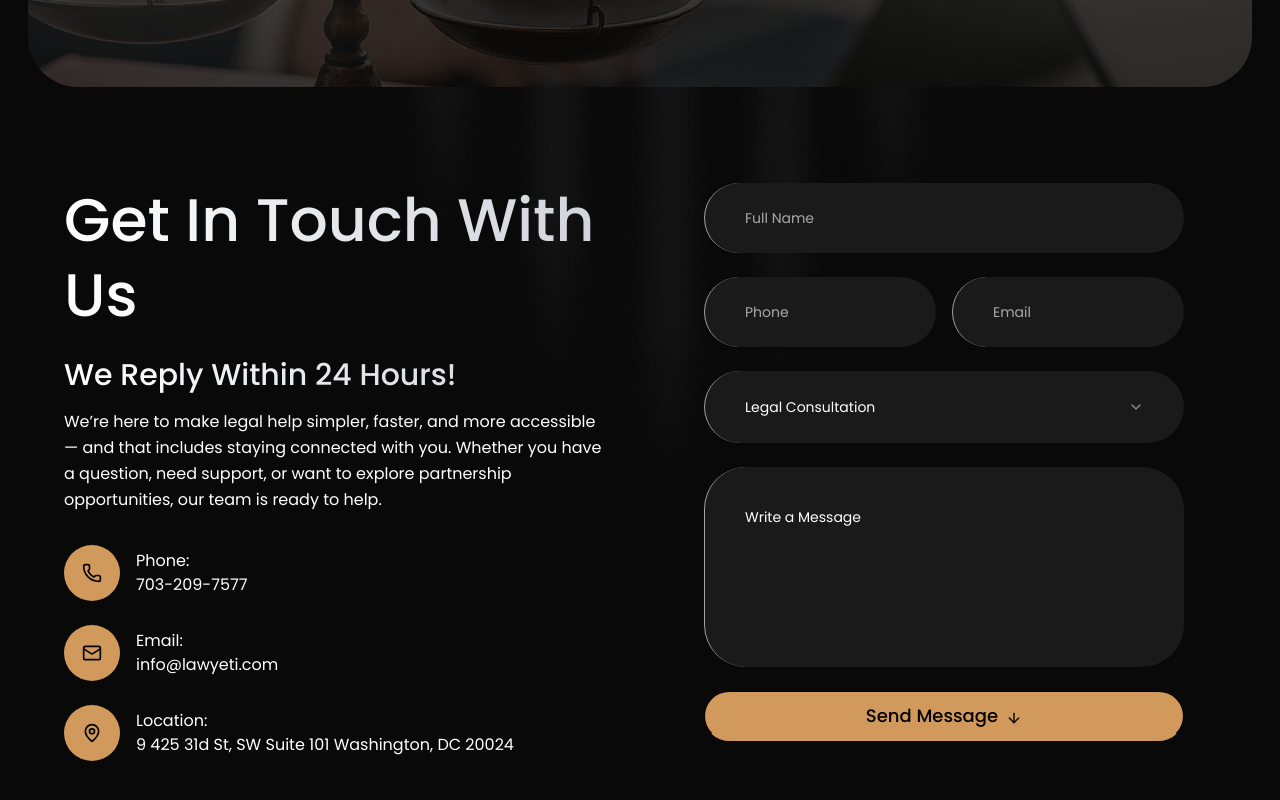
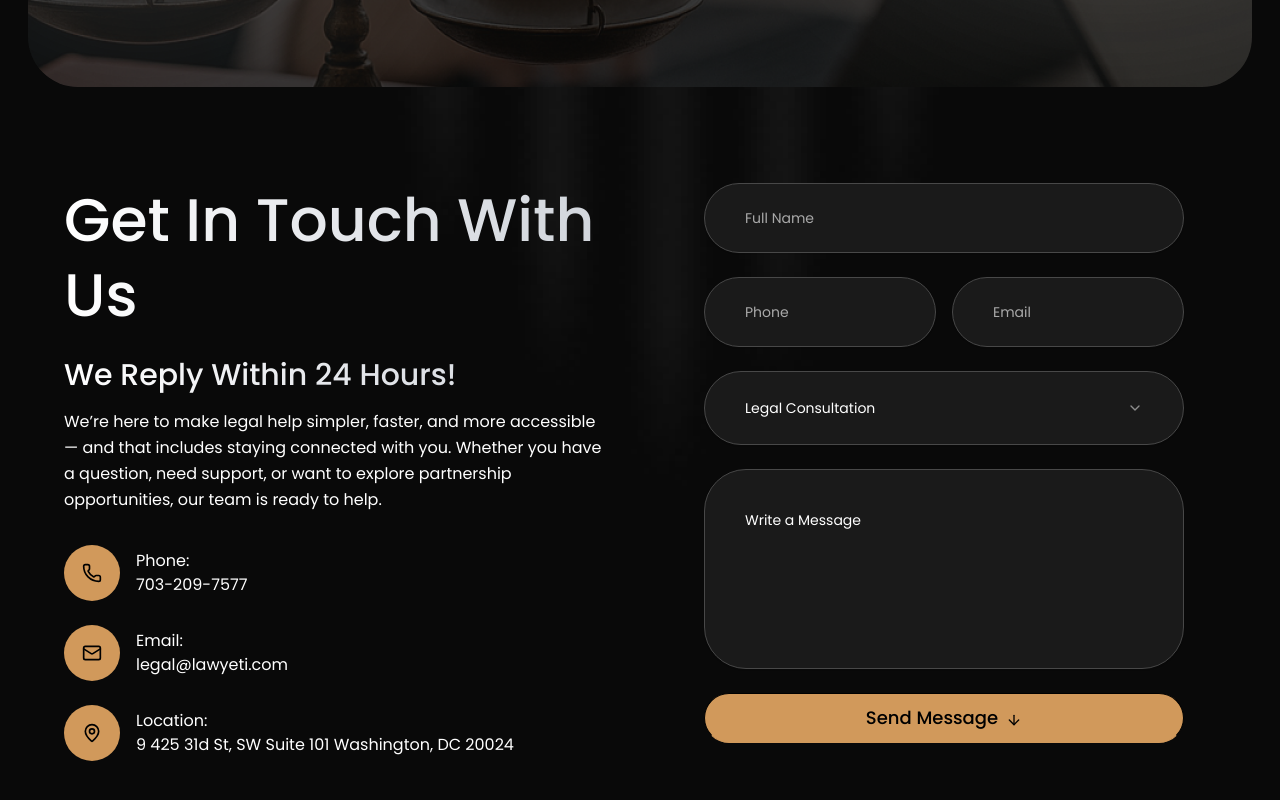
Before and after one commit to mdhasnainhanif/lawyeti, a Next.js app: page /contact-us in a window 1280 px wide. Shown: the part 482-1282 px from the top of the page. Built offline with nearby package versions, Linux system fonts and the light colour scheme.

Commit message:
set form UI

```diff
--- a/src/app/contact-us/page.jsx
+++ b/src/app/contact-us/page.jsx
@@ -151,7 +151,7 @@ export default function ContactPage() {
                 <div>
                   <p className="text-white  text-base">Email:</p>
                   <p className="text-law-yeti-text-muted  text-base">
-                    info@lawyeti.com
+                    legal@lawyeti.com
                   </p>
                 </div>
               </div>
@@ -182,7 +182,7 @@ export default function ContactPage() {
                   name="name"
                   placeholder="Full Name"
                   required
-                  className="bg-[#1A1A1A] border-0 border-l h-[70px] rounded-[42px] border-white/60 placeholder:text-[14px] px-10 focus-visible:border-white/60"
+                  className="bg-[#1A1A1A] border-[#484848] h-[70px] rounded-[42px] placeholder:text-[14px] px-10 focus-visible:border-white/60"
                 />
 
                 <div className="grid grid-cols-1 md:grid-cols-2 gap-4">
@@ -190,19 +190,19 @@ export default function ContactPage() {
                     name="phone"
                     placeholder="Phone"
                     required
-                    className="bg-[#1A1A1A] border-0 border-l h-[70px] rounded-[42px] border-white/60 placeholder:text-[14px] px-10 focus-visible:border-white/60"
+                    className="bg-[#1A1A1A] border-[#484848] h-[70px] rounded-[42px] placeholder:text-[14px] px-10 focus-visible:border-white/60"
                   />
                   <Input
                     type="email"
                     name="email"
                     placeholder="Email"
                     required
-                    className="bg-[#1A1A1A] border-0 border-l h-[70px] rounded-[42px] border-white/60 placeholder:text-[14px] px-10 focus-visible:border-white/60"
+                    className="bg-[#1A1A1A] border-[#484848] h-[70px] rounded-[42px] placeholder:text-[14px] px-10 focus-visible:border-white/60"
                   />
                 </div>
 
                 <Select value={service} onValueChange={setService}>
-                  <SelectTrigger className="w-full bg-[#1A1A1A] border-0 border-l  rounded-[42px] border-white/60 placeholder:text-[14px] px-10 py-9 focus-visible:border-white/60">
+                  <SelectTrigger className="w-full bg-[#1A1A1A] border-[#484848]  rounded-[42px] placeholder:text-[14px] px-10 py-9 focus-visible:border-white/60">
                     <SelectValue placeholder="Select Services" />
                   </SelectTrigger>
                   <SelectContent className="w-full bg-[#1A1A1A] text-white border-white/20">
@@ -221,7 +221,7 @@ export default function ContactPage() {
                   name="message"
                   placeholder="Write a Message"
                   required
-                  className="bg-[#1A1A1A] h-[200px] border-0 border-l  rounded-[42px] border-white/60 placeholder:text-[14px] px-10 py-10 resize-none focus-visible:border-white/60"
+                  className="bg-[#1A1A1A] h-[200px] border-[#484848]  rounded-[42px] placeholder:text-[14px] px-10 py-10 resize-none focus-visible:border-white/60"
                 />
 
                 <Button
--- a/src/app/page.jsx
+++ b/src/app/page.jsx
@@ -678,7 +678,7 @@ export default function Home() {
               <SwiperSlide>
                 <TestimonialCard
                   quote="User saved from eviction"
-                  author="James - CEO Buzz"
+                  author="James Carlos"
                   title="CEO"
                   videoThumbnail="/assets/images/profile1.png"
                 />
@@ -687,7 +687,7 @@ export default function Home() {
               <SwiperSlide>
                 <TestimonialCard
                   quote="Gig worker wins wage case"
-                  author="James - CEO Buzz"
+                  author="Martin Cole"
                   title="CEO"
                   videoThumbnail="/assets/images/profile2.png"
                 />
@@ -696,7 +696,7 @@ export default function Home() {
               <SwiperSlide>
                 <TestimonialCard
                   quote="Solo attorney on their first LAWYETI call"
-                  author="James - CEO Buzz"
+                  author="Carlton Walker"
                   title="CEO"
                   videoThumbnail="/assets/images/profile3.png"
                 />
@@ -705,7 +705,7 @@ export default function Home() {
               <SwiperSlide>
                 <TestimonialCard
                   quote="Promoter explaining their referral earning"
-                  author="James - CEO Buzz"
+                  author="Emma O'Connor "
                   title="CEO"
                   videoThumbnail="/assets/images/profile4.png"
                 />
@@ -714,7 +714,7 @@ export default function Home() {
               <SwiperSlide>
                 <TestimonialCard
                   quote="Promoter explaining their referral earning"
-                  author="James - CEO Buzz"
+                  author="James"
                   title="CEO"
                   videoThumbnail="/assets/images/profile5.png"
                 />
```
